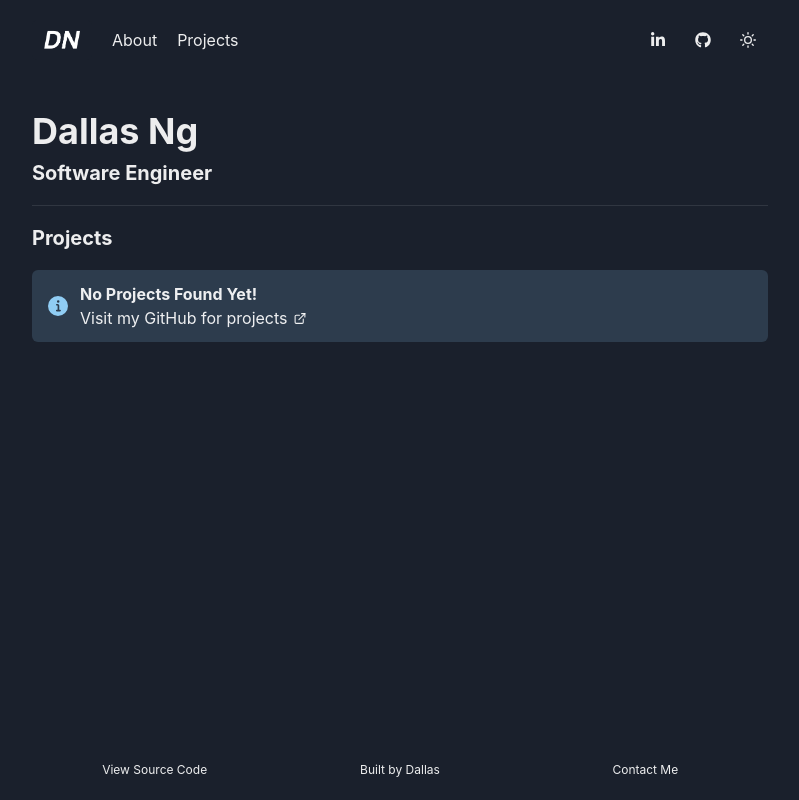
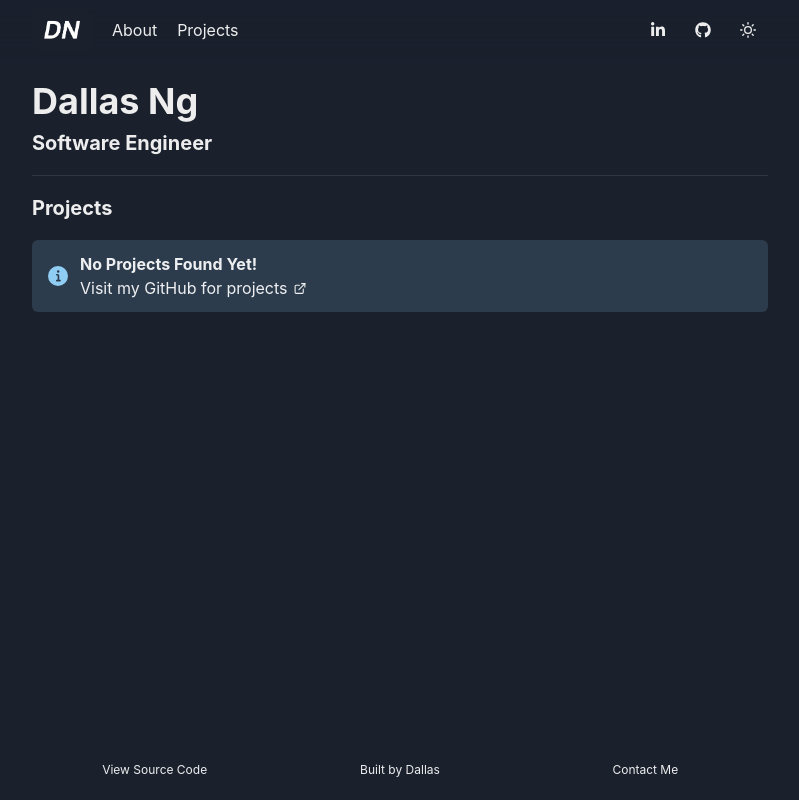
Before and after one commit to Dallas-Ng/dallasng.me, a Next.js app in the folder dallasng/: page / in a window 1280 px wide. Shown: the whole page, without its empty margins (240-1039 px from the left). Built offline with nearby package versions, Linux system fonts and the light colour scheme.

Commit message:
Update: navbar as semantic elements

```diff
--- a/dallasng/src/components/footer.tsx
+++ b/dallasng/src/components/footer.tsx
@@ -3,8 +3,8 @@ import { Flex, Text } from '@chakra-ui/react';
 import React, { memo } from 'react';
 
 const Footer = memo(() => (
-	<footer>
 	<Flex
+		as="footer"
 		h="60px"
 		justifyContent="space-between"
 		alignItems="center"
@@ -21,7 +21,6 @@ const Footer = memo(() => (
 			<Link href="mailto:ngdallas1@gmail.com">Contact Me</Link>
 		</Text>
 	</Flex>
-	</footer>
 ));
 
 export default Footer;
--- a/dallasng/src/components/navigation-bar.tsx
+++ b/dallasng/src/components/navigation-bar.tsx
@@ -19,7 +19,7 @@ const NavigationBar = memo(() => {
 	const router = useRouter();
 
 	return (
-		<Flex alignItems="center" justifyContent="space-between" mt="20px">
+		<Flex as="nav" alignItems="center" justifyContent="space-between" h="60px">
 			<Flex alignItems="center">
 				<Link href="/">
 					<Tooltip label="Home" hasArrow isDisabled={isMobileViewport}>
--- a/dallasng/src/layouts/default.layout.tsx
+++ b/dallasng/src/layouts/default.layout.tsx
@@ -8,19 +8,30 @@ const DefaultLayout = memo(props => (
 	<>
 		<NextSeo {...props} />
 
-		<Container maxW="container.md">
-			<Flex w="100%" minH="100vh" direction="column">
-				<Box w="100%" mb="50px">
-					<NavigationBar />
+		<Box
+			w="100%"
+			position="sticky"
+			top="0px"
+			zIndex="9"
+			style={{
+				backdropFilter: 'blur(15px)',
+				WebkitBackdropFilter: 'blur(15px)'
+			}}>
+			<Container maxW="container.md">
+				<NavigationBar />
+			</Container>
+		</Box>
+
+		<Container maxW="container.md" mt="20px">
+			<Flex
+				w="100%"
+				direction="column"
+				style={{ minHeight: 'calc(100vh - 80px)' }}>
+				<Box flex="1" as="main">
+					{props.children}
 				</Box>
 
-				<Box flex="1">
-					<main>{props.children}</main>
-				</Box>
-
-				<Box>
-					<Footer />
-				</Box>
+				<Footer />
 			</Flex>
 		</Container>
 	</>
```
Lines whose indentation alone changed are shown as unchanged.
